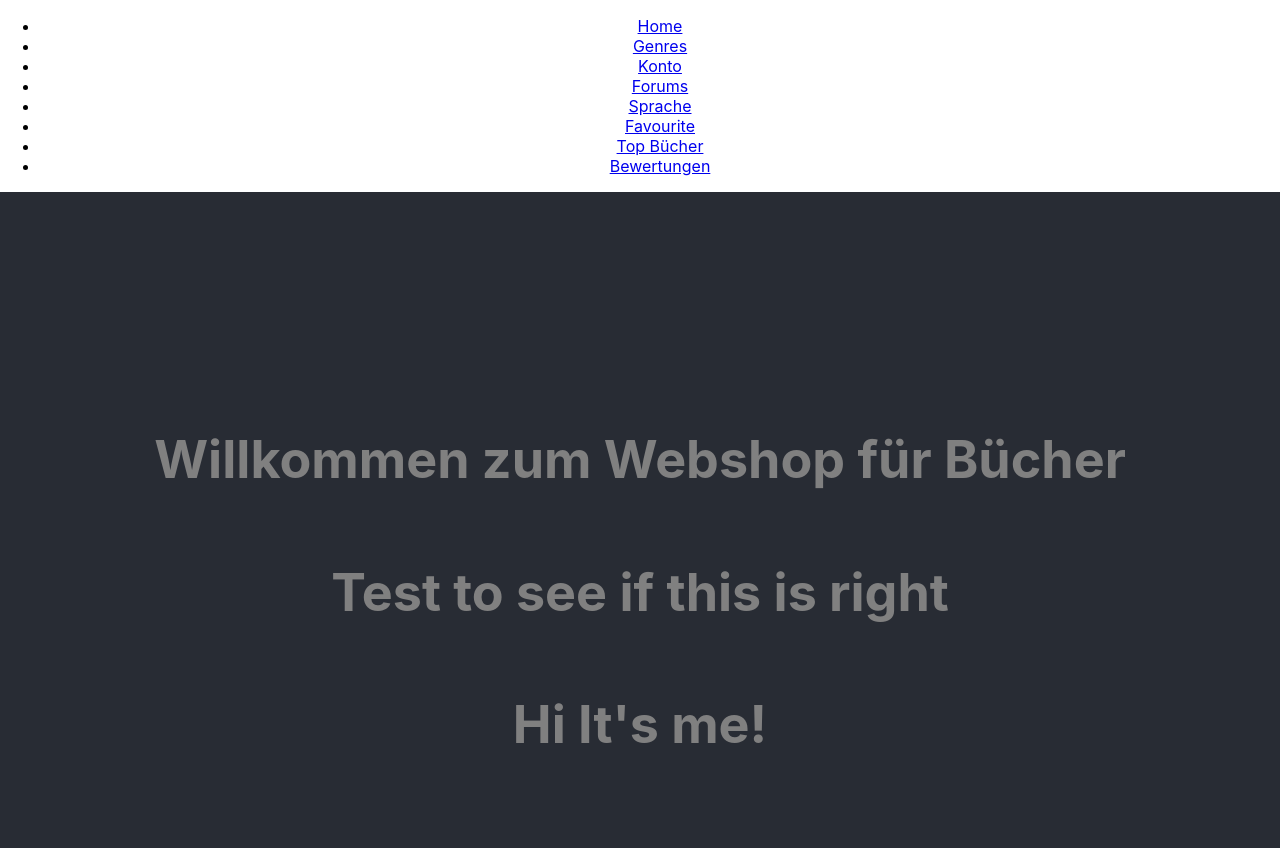
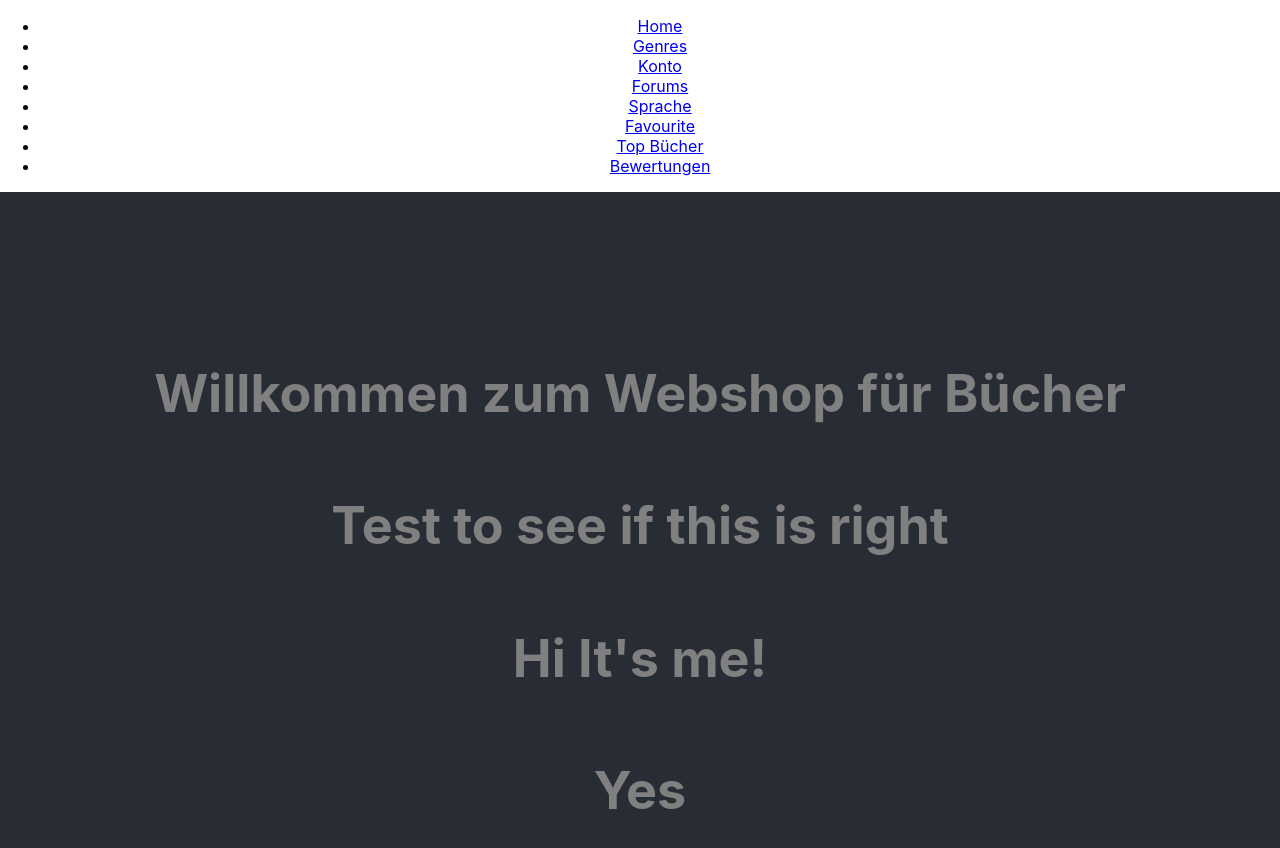
Before and after one commit to EthanUltra/LB-Projekt-M294-295_Ethan-Shrestha, a React (Create React App) app in the folder Front-End/Projekt/: page / in a window 1280 px wide. Shown: the top 848 px of the page. Built offline with nearby package versions, Linux system fonts and the light colour scheme.

Commit message:
Added a change in App.js

```diff
--- a/Front-End/Projekt/src/App.js
+++ b/Front-End/Projekt/src/App.js
@@ -44,6 +44,7 @@ function Layout() {
           <h1>Willkommen zum Webshop für Bücher</h1>
           <h1>Test to see if this is right</h1>
           <h1>Hi It's me!</h1>
+          <h1>Yes</h1>
           <Outlet/>
         </header>
       </div>
```
